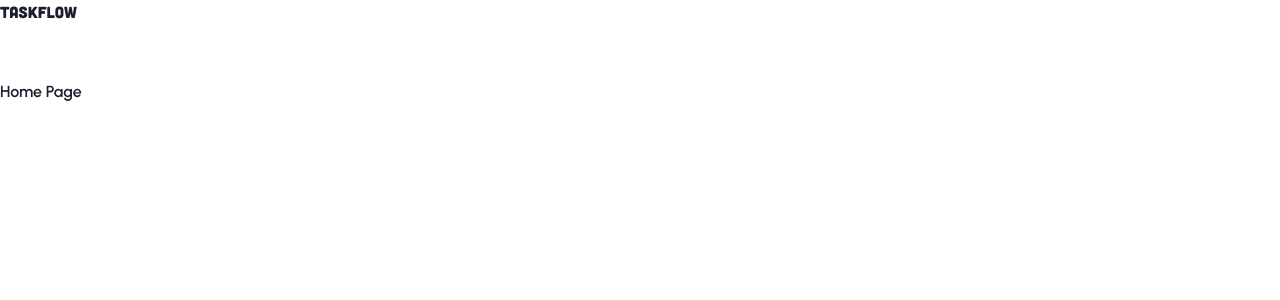
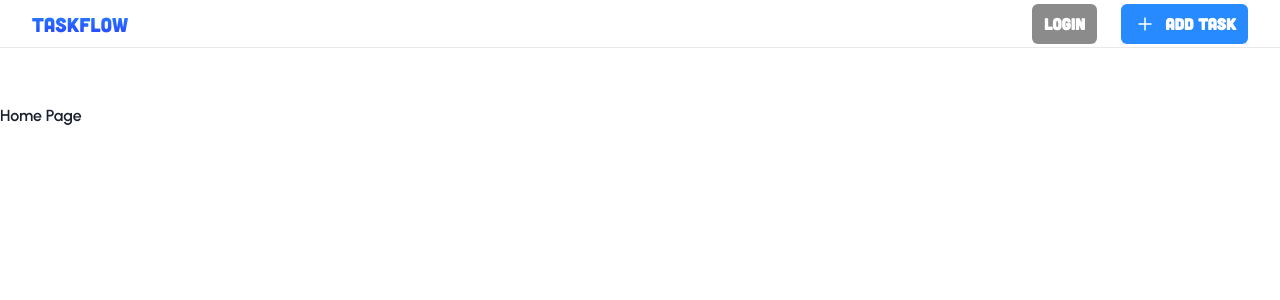
Before and after one commit to AkashSDas/taskflow, a React (Vite) app in the folder front-end/: page / in a window 1280 px wide. Shown: the top 300 px of the page. Built offline with nearby package versions, Linux system fonts and the light colour scheme.

Commit message:
complete navbar

```diff
--- a/front-end/src/components/layout/navbar.jsx
+++ b/front-end/src/components/layout/navbar.jsx
@@ -1,9 +1,69 @@
-import { Box, HStack, Text } from "@chakra-ui/react";
+import { Box, Button, HStack, Icon, IconButton, Text } from "@chakra-ui/react";
+import { chakraTheme, pxToRem } from "../../lib/chakra-ui";
+
+function AddIcon() {
+  return (
+    <Icon
+      display="block"
+      className="icon"
+      w={pxToRem(24)}
+      h={pxToRem(24)}
+      cursor="pointer"
+    >
+      <svg
+        width="24"
+        height="24"
+        viewBox="0 0 24 24"
+        fill="none"
+        xmlns="http://www.w3.org/2000/svg"
+      >
+        <path
+          d="M6 12H18"
+          stroke="white"
+          stroke-width="1.5"
+          stroke-linecap="round"
+          stroke-linejoin="round"
+        />
+        <path
+          d="M12 18V6"
+          stroke="white"
+          stroke-width="1.5"
+          stroke-linecap="round"
+          stroke-linejoin="round"
+        />
+      </svg>
+    </Icon>
+  );
+}
 
 export default function Navbar() {
   return (
-    <HStack w="full">
-      <Text fontFamily="heading">TaskFlow</Text>
+    <HStack
+      w="full"
+      justifyContent="space-between"
+      alignItems="center"
+      gap={pxToRem(16)}
+      h={pxToRem(48)}
+      px={{ base: pxToRem(16), md: pxToRem(32) }}
+      borderBottom="1px solid"
+      borderColor={chakraTheme.color.border}
+    >
+      <Text fontFamily="heading" fontSize="xl" className="brand-text-gradient">
+        TaskFlow
+      </Text>
+
+      <HStack gap={pxToRem(24)} justifyContent="flex-end" alignItems="center">
+        {/* Login button */}
+        <Button variant="secondarySolid">Login</Button>
+
+        {/* Add task button */}
+        <Button variant="primarySolid">
+          <HStack>
+            <AddIcon />
+            <Text>Add Task</Text>
+          </HStack>
+        </Button>
+      </HStack>
     </HStack>
   );
 }
--- a/front-end/src/lib/chakra-ui.js
+++ b/front-end/src/lib/chakra-ui.js
@@ -13,6 +13,7 @@ export var chakraTheme = extendTheme({
   },
   color: {
     border: "#EBE8E8",
+    primary: "#278BFF",
     bg1: "#FCFCFC",
     bg2: "#F3F3F3",
     text1: "#17191B",
@@ -21,4 +22,23 @@ export var chakraTheme = extendTheme({
     icon1: "#8B8B8B",
     icon2: "#B9B9B9",
   },
+  components: {
+    Button: {
+      variants: {
+        primarySolid: {
+          bg: "#278BFF",
+          color: "#FFFFFF",
+          fontFamily: "heading",
+          px: pxToRem(12),
+        },
+
+        secondarySolid: {
+          bg: "#8B8B8B",
+          color: "#FFFFFF",
+          fontFamily: "heading",
+          px: pxToRem(12),
+        },
+      },
+    },
+  },
 });
--- a/front-end/src/styles/global.css
+++ b/front-end/src/styles/global.css
@@ -2,3 +2,10 @@
   font-family: Cubano;
   src: url("/public/cubano.ttf");
 }
+
+.brand-text-gradient {
+  background: linear-gradient(to bottom, #278bff, #273dff);
+  background-clip: text;
+  -webkit-background-clip: text;
+  -webkit-text-fill-color: transparent;
+}
```
